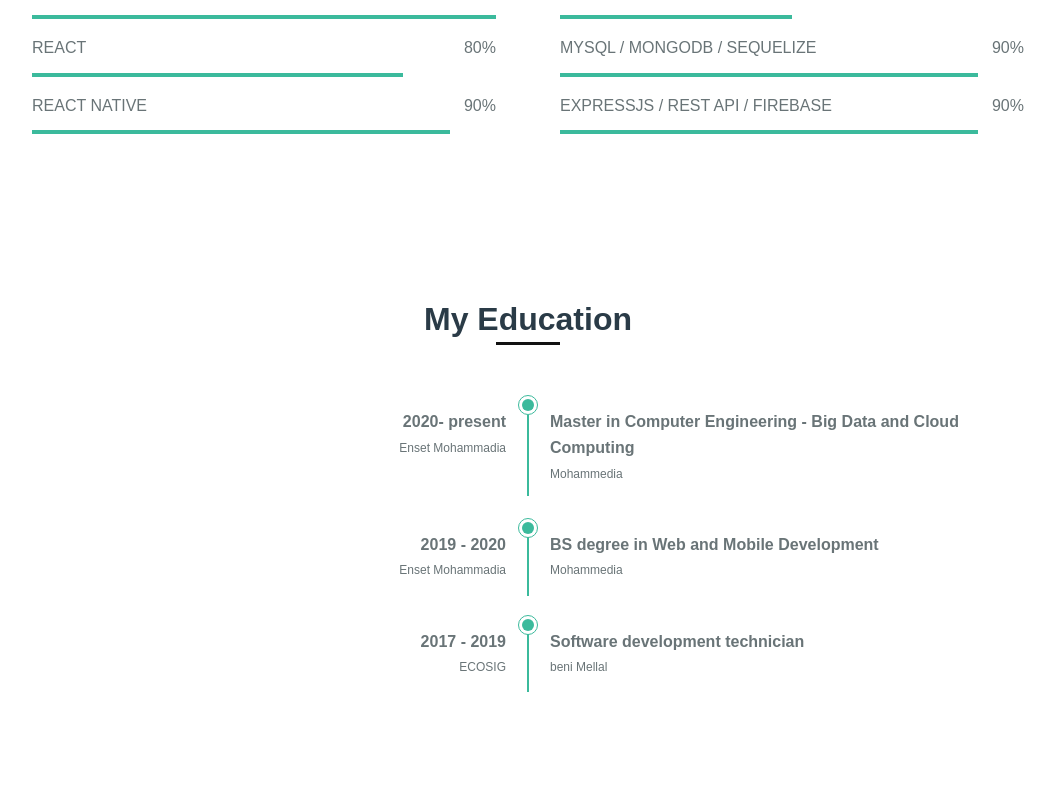
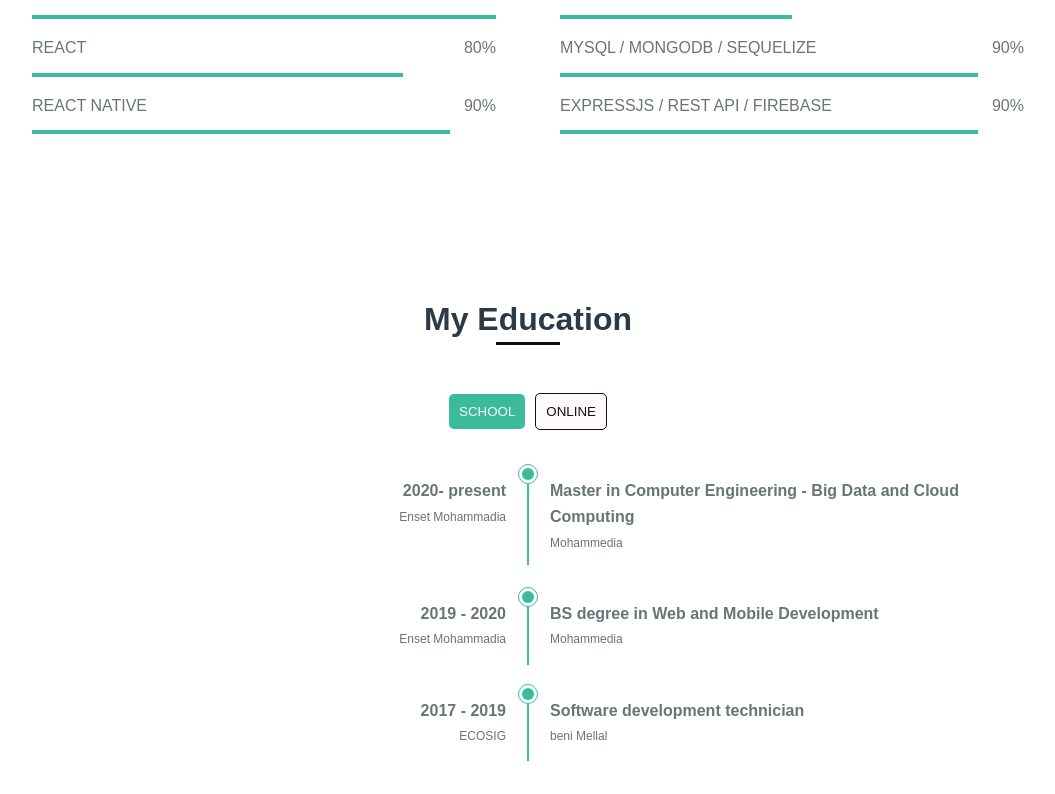
Before and after one commit to envythegreat/reactporfolio, a React (Create React App) app: page / in a window 1280 px wide. Shown: the part 1879-2673 px from the top of the page, without its empty margins (112-1167 px from the left). Before the commit the page ends 2604 px from the top, so only its background shows below. Built offline with nearby package versions, Linux system fonts and the light colour scheme; some icons are missing.

Commit message:
some refactoring

```diff
--- a/src/App.css
+++ b/src/App.css
@@ -481,6 +481,7 @@ img{
 .education__content{
     display: grid;
     grid-template-columns: 1fr max-content 1fr;
+    transition: 0.5s;
 }
 .education__year, .education__race {
     font-size: 1rem;
@@ -521,6 +522,39 @@ img{
     background-color: var(--white-color);
     transform: translate(5px, -4px);
 }
+/*BUTTONS*/
+.button__container{
+    text-align: center;
+    row-gap: 2rem;
+    margin-bottom: 2rem;
+}
+.button, .button__light{
+    text-transform: uppercase;
+    border-radius: 5px;
+    padding: 10px;
+    outline: none;
+    margin: 0 5px;
+    transition: 0.5s ease-in-out;
+}
+.button {
+    background-color: var(--white-color);
+    color:snow;
+    border: 0px;
+    position: relative;
+}
+.button__light {
+    background-color: #fffafa;
+    color: var(--first-color);
+    border: 1px solid var(--first-color);
+
+}
+/* .button:hover {
+    background-color: #2A3B47;
+}
+
+.button__light:hover {
+    color: #7e5757;
+} */
 /* ===== MEDIA QUERIES =====*/
 /* For small devices */
 @media screen and (max-width: 320px) {
--- /dev/null
+++ b/src/component/AllEdu.js
@@ -0,0 +1,75 @@
+import React from 'react';
+import Eduinfo from './Eduinfo';
+
+function AllEdu({PswitchType}) {
+  return(
+    <>
+      {
+        PswitchType
+          ?
+            <div className="education__container bd-grid" >
+              <Eduinfo
+                year="2020- present"
+                university="Enset Mohammadia"
+                type="Master in Computer Engineering - Big Data and Cloud
+                Computing"
+                speciality="Mohammedia"
+              />
+              <Eduinfo
+                year="2019 - 2020"
+                university="Enset Mohammadia"
+                type="BS degree in Web and Mobile Development"
+                speciality="Mohammedia"
+              />
+              <Eduinfo
+                year="2017 - 2019"
+                university="ECOSIG"
+                type="Software development technician"
+                speciality="beni Mellal"
+              />
+            </div>
+          :
+          <div className="education__container bd-grid" >
+            <Eduinfo
+              year="2020- present"
+              university="Hackerrank"
+              type="JavaScript"
+              speciality="NA"
+            />
+            <Eduinfo
+              year="2019 - 2020"
+              university="Hackerrank"
+              type="ReactJs"
+              speciality="NA"
+            />
+            <Eduinfo
+              year="2017 - 2019"
+              university="Coursera"
+              type="Building Web Applications in PHP"
+              speciality="NA"
+            />
+            <Eduinfo
+              year="2017 - 2019"
+              university="Coursera"
+              type="Python Data Structures"
+              speciality="NA"
+            />
+            <Eduinfo
+              year="2017 - 2019"
+              university="Coursera"
+              type="Structured Query Language (SQL)"
+              speciality="NA"
+            />
+            <Eduinfo
+              year="2017 - 2019"
+              university="Coursera"
+              type="Usable Security"
+              speciality="NA"
+            />
+        </div>
+        }
+    </>
+  );
+}
+
+export default AllEdu;
--- a/src/component/sections/Education.js
+++ b/src/component/sections/Education.js
@@ -1,31 +1,26 @@
-import React from 'react';
-import Eduinfo from '../Eduinfo';
+import React, {useState} from 'react';
+import AllEdu from '../AllEdu';
 
 function Education () {
+
+  const [switchType, setSwitchType] = useState(true)
+
   return(
     <section className="education section">
       <h2 className="section-title">My Education</h2>
-      <div className="education__container bd-grid" >
-        <Eduinfo
-          year="2020- present"
-          university="Enset Mohammadia"
-          type="Master in Computer Engineering - Big Data and Cloud
-          Computing"
-          speciality="Mohammedia"
-        />
-        <Eduinfo
-          year="2019 - 2020"
-          university="Enset Mohammadia"
-          type="BS degree in Web and Mobile Development"
-          speciality="Mohammedia"
-        />
-        <Eduinfo
-          year="2017 - 2019"
-          university="ECOSIG"
-          type="Software development technician"
-          speciality="beni Mellal"
-        />
+      <div className="button__container">
+        <button
+          className={switchType ? "button" : "button__light"}
+          title="School"
+          onClick={() =>{setSwitchType(true)}}
+        >school</button>
+        <button
+          className={switchType ? "button__light" : "button"}
+          title="School"
+          onClick={() =>{setSwitchType(false)}}
+        >online</button>
       </div>
+      <AllEdu PswitchType={switchType} />
     </section>
   );
 }
```
